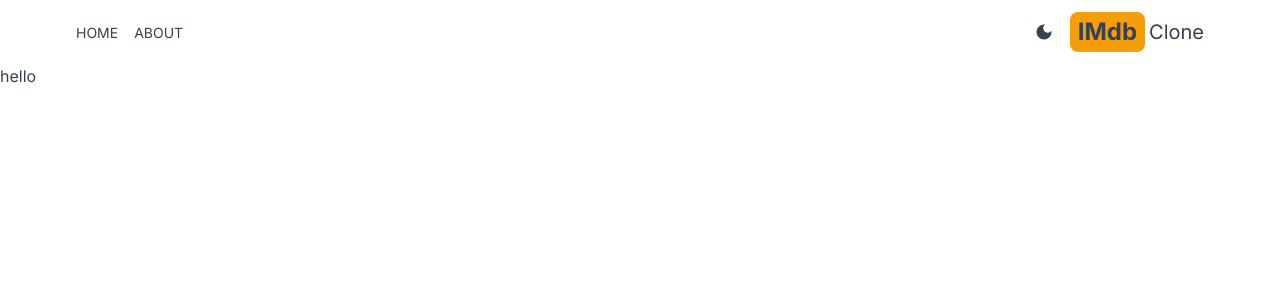
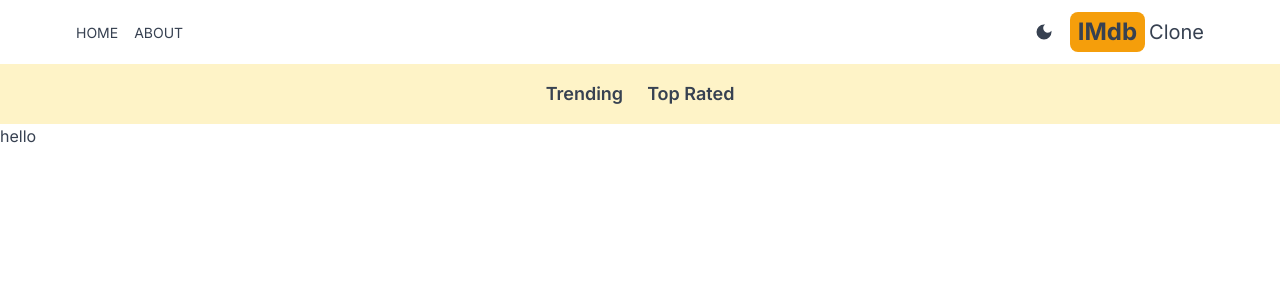
Before and after one commit to waihinsoe/imdb_next_clone, a Next.js app: page / in a window 1280 px wide. Shown: the top 300 px of the page. Built offline with nearby package versions, Linux system fonts and the light colour scheme.

Commit message:
create navbar component

```diff
--- a/src/app/layout.js
+++ b/src/app/layout.js
@@ -2,6 +2,7 @@
 import "./globals.css";
 import { Header } from "@/components/Header";
 import { Providers } from "./Providers";
+import { Navbar } from "@/components/Navbar";
 
 const inter = Inter({ subsets: ["latin"] });
 
@@ -16,6 +17,7 @@
       <body className={inter.className}>
         <Providers>
           <Header />
+          <Navbar />
           {children}
         </Providers>
       </body>
--- /dev/null
+++ b/src/components/Navbar.jsx
@@ -0,0 +1,11 @@
+import React from "react";
+import { NavbarItem } from "./NavbarItem";
+
+export const Navbar = () => {
+  return (
+    <div className="flex dark:bg-gray-600 bg-amber-100 p-4 lg:text-lg justify-center gap-6 ">
+      <NavbarItem title="Trending" param="fetchTrending" />
+      <NavbarItem title="Top Rated" param="fetchTopRated" />
+    </div>
+  );
+};
--- /dev/null
+++ b/src/components/NavbarItem.jsx
@@ -0,0 +1,23 @@
+"use client";
+import Link from "next/link";
+import { useSearchParams } from "next/navigation";
+import React from "react";
+
+export const NavbarItem = ({ title, param }) => {
+  const searchParams = useSearchParams();
+  const genre = searchParams.get("genre");
+  return (
+    <div>
+      <Link
+        className={`hover:text-amber-600 font-semibold ${
+          genre === param
+            ? "underline underline-offset-8 decoration-4 decoration-amber-500 rounded-lg"
+            : ""
+        }`}
+        href={`/?genre=${param}`}
+      >
+        {title}
+      </Link>
+    </div>
+  );
+};
```
